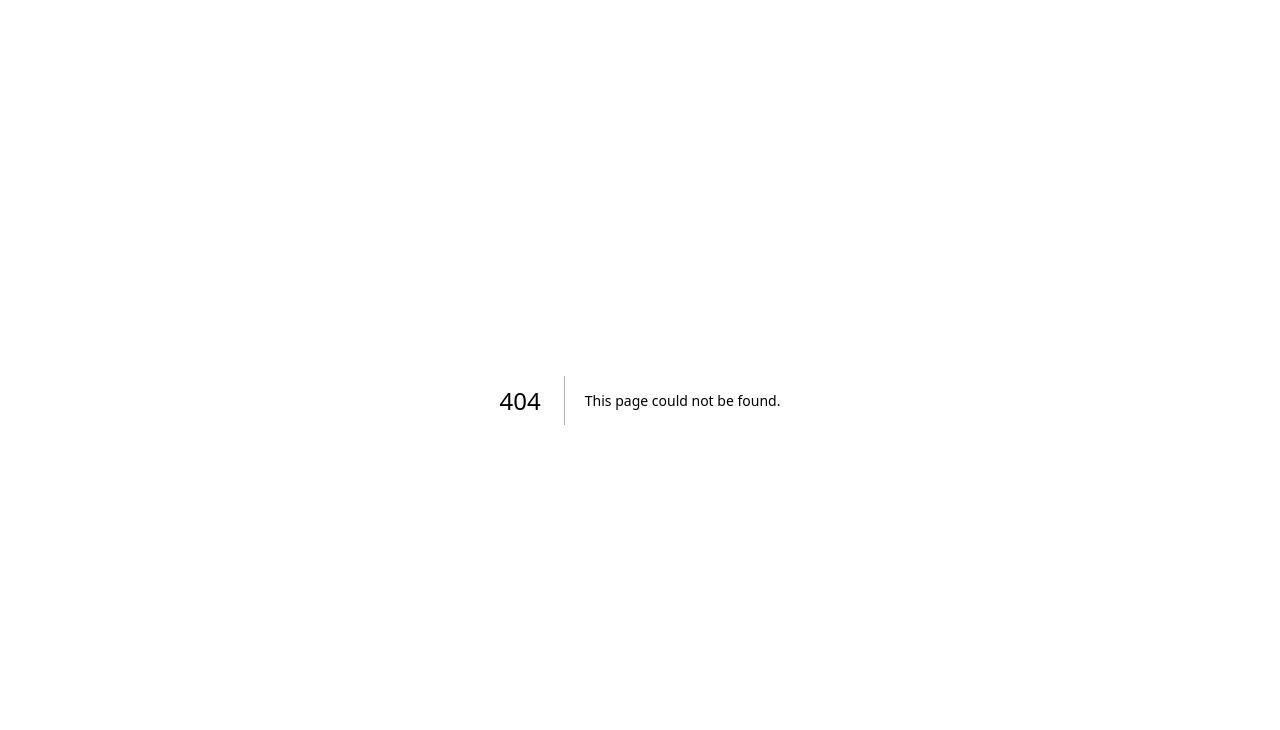
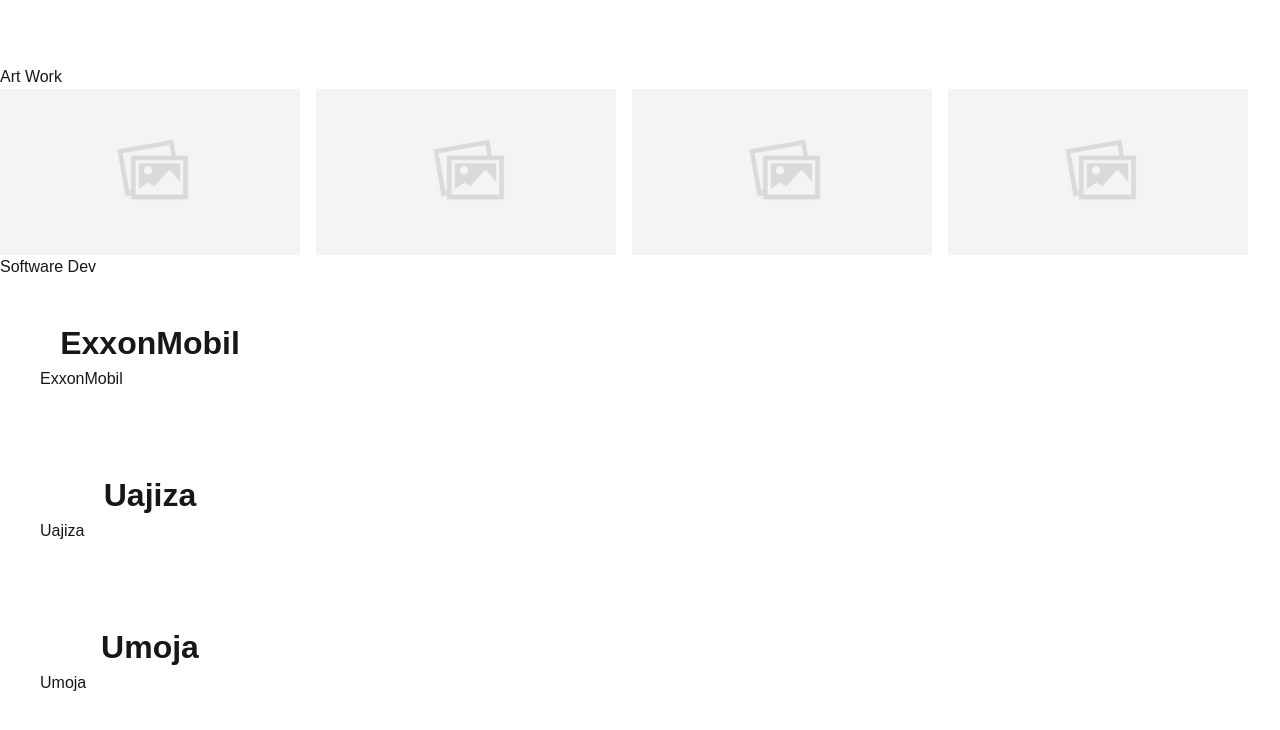
Before and after one commit to Satumbo9/satumbo9, a Next.js app: page /Components/Pages/WORK in a window 1280 px wide. Before the commit this address had no page. Shown: the top 730 px of the page. Built offline with nearby package versions, Linux system fonts and the light colour scheme.

Commit message:
CODE MOVED TO NEXT JS ---> ABOUT TO GET DONE

```diff
--- /dev/null
+++ b/app/Components/Data/ArtWork.tsx
@@ -0,0 +1,28 @@
+import { url } from 'inspector';
+import imgPlaceHolder from '../Assets/Img/placeHolder1.jpg';
+
+
+
+export const ART_WORK =[
+    {
+        id : 1,
+        url: imgPlaceHolder,
+
+    },
+    {
+        id : 2,
+        url: imgPlaceHolder,
+
+    },
+    {
+        id : 3,
+        url: imgPlaceHolder,
+
+    },
+    {
+        id : 4,
+        url: imgPlaceHolder,
+
+    }
+
+]
--- /dev/null
+++ b/app/Components/Data/Background.tsx
@@ -0,0 +1,12 @@
+
+
+
+
+export const BACKGROUND_INFO =[
+    {
+        id:1,
+        title:"Background",
+        description:`Contrary to popular belief, Lorem Ipsum is not simply random text. It has roots in a piece of classical Latin literature from 45 BC, making it over 2000 years old. Richard McClintock, a Latin professor at Hampden-Sydney College in Virginia, looked up one of the more obscure Latin words, consectetur, from a Lorem Ipsum passage, and going through the cites of the word in classical literature, discovered the undoubtable source. Lorem Ipsum comes from sections 1.10.32 and 1.10.33 of "de Finibus Bonorum et Malorum" (The Extremes of Good and Evil) by Cicero, written in 45 BC. This book is a treatise on the theory of ethics, very popular during the Renaissance. The first line of Lorem Ipsum, "Lorem ipsum dolor sit amet..", comes from a line in section 1.10.32.`,
+
+    }
+]
--- /dev/null
+++ b/app/Components/Data/Education.tsx
@@ -0,0 +1,19 @@
+
+
+
+export const EDUCATION_LIST = [
+{
+    id:1,
+    name:'ELSAMINA',
+    description: `Contrary to popular belief, Lorem Ipsum is not simply random text.`
+},
+{
+    id:2,
+    name:'ELTE',
+    description: `Contrary to popular belief, Lorem Ipsum is not simply random text.`
+},
+{
+    id:3,
+    name:'ELTE',
+    description: `Contrary to popular belief, Lorem Ipsum is not simply random text.`
+}];
--- /dev/null
+++ b/app/Components/Data/Profession.tsx
@@ -0,0 +1,22 @@
+
+
+
+export const PROFESSIONAL_CAREER = [
+    {
+        id:1,
+        name:'ExxonMobil',
+        description: 'Lorem ipsum dolor sit amet.'
+    },
+    {
+        id:2,
+        name:'Uajiza',
+        description: 'Lorem ipsum dolor sit amet.'
+    },
+    {
+        id:3,
+        name:'Umoja',
+        description: 'Lorem ipsum dolor sit amet.'
+
+
+    },
+]
--- a/app/Components/Pages/ABOUT/page.tsx
+++ b/app/Components/Pages/ABOUT/page.tsx
@@ -0,0 +1,54 @@
+import {EDUCATION_LIST} from '@/app/Components/Data/Education';
+import {BACKGROUND_INFO} from '@/app/Components/Data/Background';
+import Card from '@/app/Components/Util/Card';
+import CardItems from '@/app/Components/Util/CardItems';
+
+
+// { BACKGROUND_INFO.map((items)=>(d
+// { BACKGROUND_INFO.map((items)=>(
+
+//   <div key={items.id}>
+//   <p>{items.title}</p>
+//   <p>{items.description}</p>
+//   </div>
+
+// ))}
+
+
+
+export default function AboutPage() {
+    return (
+      <section
+      id="ABOUT"
+      className='h-[100vh] flex  flex-col justify-center '>
+
+        <div className="w-[80vh] h-[40vh] ">
+        { BACKGROUND_INFO.map((items)=>(
+        <Card
+        id={items.id}
+        title={items.title}
+        description={items.description}
+        />
+        ))}
+        </div>
+
+        <div className='flex flex-col  items-center   '>
+        <p className='text-[2em] font-bold'>Education</p>
+
+        <div className='flex gap-10 mt-4'>
+        {
+          EDUCATION_LIST.map((items)=>(
+            <CardItems
+            id={items.id}
+            title={items.name}
+            description={items.description}
+            />
+          ))
+        }
+
+      </div>
+        </div>
+
+      </section>
+    );
+  }
--- /dev/null
+++ b/app/Components/Pages/FOOTER/page.tsx
@@ -0,0 +1,7 @@
+export default function Footer() {
+    return (
+      <section>
+        <p> Footer</p>
+      </section>
+    );
+  }
--- a/app/Components/Pages/HOME/page.tsx
+++ b/app/Components/Pages/HOME/page.tsx
@@ -0,0 +1,18 @@
+import {BACKGROUND_INFO} from '@/app/Components/Data/Background';
+import {EDUCATION_LIST} from '@/app/Components/Data/Education';
+
+
+
+export default function HomePage() {
+    return (
+      <section
+      id="Home"
+      className="h-[100vh] ">
+
+
+
+
+
+      </section>
+    );
+  }
--- /dev/null
+++ b/app/Components/Pages/NAV/page.tsx
@@ -0,0 +1,44 @@
+import Link from 'next/link';
+
+
+
+
+// This the navigation Section
+
+export default function Nav() {
+    return (
+      // Header for the nav bar
+      <header>
+        <div className="h-[8vh] flex justify-between text-[2em] pt-[30px]">
+          <div>
+            <Link
+            className='flex gap-[1em]'
+            href={'#Home'}>Satumbo9
+            <code>
+            {`</>`}
+            </code>
+            </Link>
+          </div>
+          <div>
+            <ul className='flex gap-[10em]'>
+              <li>
+                <Link href={"#ABOUT"}>about</Link>
+              </li>
+              <li>
+                <Link
+                className='flex flex-col text-center'
+                href={'#WORK'}>
+                <p>work</p>
+                <p className='text-[16px]'>2018-2024</p>
+                </Link>
+              </li>
+              <li>
+                <Link href={'#'}>talk-to-me</Link>
+              </li>
+            </ul>
+
+          </div>
+        </div>
+      </header>
+    );
+  }
--- a/app/Components/Pages/TALK_TO_ME/page.tsx
+++ b/app/Components/Pages/TALK_TO_ME/page.tsx
@@ -0,0 +1,7 @@
+export default function Talk_To_ME() {
+    return (
+      <section>
+        <p>Talk to me </p>
+      </section>
+    );
+  }
--- /dev/null
+++ b/app/Components/Pages/WORK/page.tsx
@@ -0,0 +1,50 @@
+import {ART_WORK} from '@/app/Components/Data/ArtWork';
+import Image from 'next/image';
+import CardItems from '../../Util/CardItems';
+import {PROFESSIONAL_CAREER} from '@/app/Components/Data/Profession';
+
+
+export default function WorkPage() {
+    return (
+      <section
+      id="WORK"
+      className="h-[100vh] flex flex-col justify-center">
+        <div className=''>
+          <p>
+          Art Work
+          </p>
+          <div className='flex gap-4 '>
+            {ART_WORK.map((items)=>(
+              <Image
+              key={items.id}
+              width={300}
+              height={300}
+              src={items.url}
+              alt='Image of my galary'
+              />
+            ))}
+          </div>
+        </div>
+
+        <div className=''>
+          <p>
+          Software Dev
+          </p>
+          {
+            PROFESSIONAL_CAREER.map((items)=>(
+              <CardItems
+              id={items.id}
+              title={items.name}
+              description={items.name}
+
+
+
+              />
+            ))
+          }
+        </div>
+
+
+      </section>
+    );
+  }
--- /dev/null
+++ b/app/Components/Util/Card.tsx
@@ -0,0 +1,16 @@
+
+
+
+//Reusable card for the page
+
+export default function Card({id, title,description}:{id:number, title:string, description:string}){
+
+
+    return(
+        <div
+        key={id}>
+        <p className="text-[2em] font-bold">{title}</p>
+        <p>{description}</p>
+        </div>
+    )
+}
--- /dev/null
+++ b/app/Components/Util/CardItems.tsx
@@ -0,0 +1,17 @@
+
+
+
+//Reusable card for the page
+
+export default function CardItems({id, title,description}:{id:number, title:string, description:string}){
+
+
+    return(
+        <div
+        className="w-[300px]  p-10"
+        key={id}>
+        <p className="text-[2em] font-bold text-center">{title}</p>
+        <p>{description}</p>
+        </div>
+    )
+}
```
Also changed, not shown: app/Components/Assets/Img/placeHolder.webp (added), app/Components/Assets/Img/placeHolder1.jpg (added).
